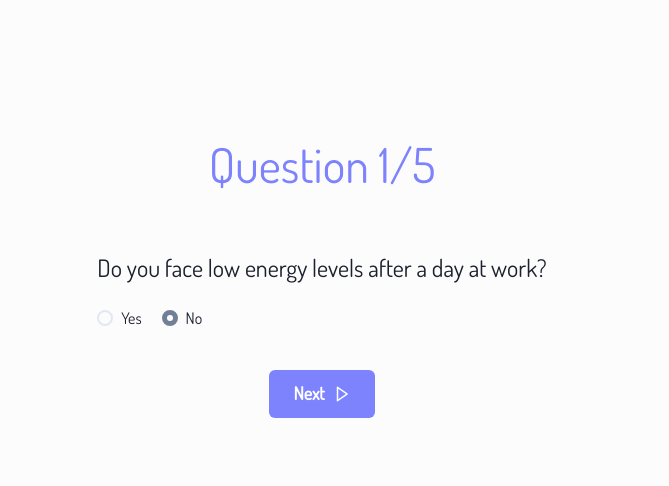
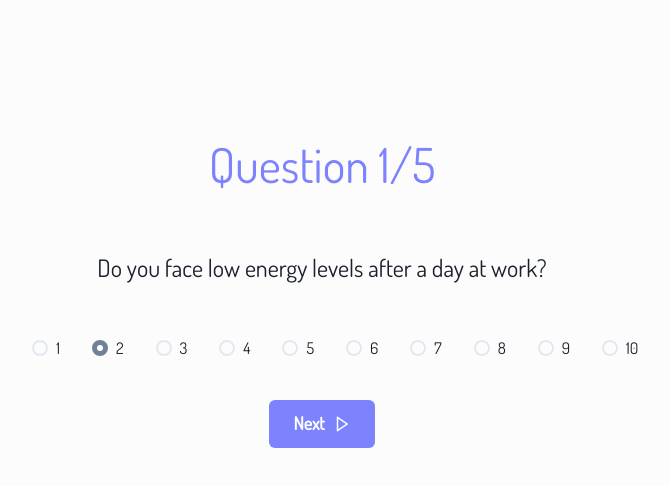
Before and after one commit to Saurabh7120/ssw555smxx2021Fall, a Next.js app in the folder cs555-project/: page /questions in a window 1280 px wide. Shown: the top 486 px of the page, without its empty margins (318-987 px from the left). Built offline with nearby package versions, Linux system fonts and the light colour scheme.

Commit message:
new layout for 1-10 questions

```diff
--- a/cs555-project/components/questions/index.js
+++ b/cs555-project/components/questions/index.js
@@ -1,13 +1,14 @@
 import { SlideFade } from '@chakra-ui/react';
 import {BiRightArrow} from 'react-icons/bi'
 import { QuestionLayout } from './questionLayout';
+import { QuestionLayout2 } from './questionLayout2';
 import React from 'react';
 
 
 const Questions = () => {
     return (
         <SlideFade in={true} offsetY='50px'>
-            <QuestionLayout questionNumber={1} question="Do you face low energy levels after a day at work?" handleNext={answer => console.log(answer)}/>
+            <QuestionLayout2 questionNumber={1} question="Do you face low energy levels after a day at work?" handleNext={answer => console.log(answer)}/>
         </SlideFade>
     );
 };
--- /dev/null
+++ b/cs555-project/components/questions/questionLayout2.js
@@ -0,0 +1,63 @@
+import { Container, Text,Spacer,Stack,Button, Radio, RadioGroup  } from '@chakra-ui/react';
+import {BiRightArrow} from 'react-icons/bi'
+import React,{useState} from 'react';
+
+
+const QuestionLayout2 = ({questionNumber,question,handleNext}) => {
+
+    const [answer, setAnswer] = useState(2);
+
+    return (
+        <Container alignItems='center' pt='10%' pb='10%' textAlign='center'>
+            <Text mb='50px' fontSize='5xl' color='brand.900'>Question {questionNumber}/5</Text>
+            <Text mb='20px' fontSize='2xl' >{question}</Text>
+            <Spacer/>
+            <RadioGroup value={answer} onChange={value => setAnswer(parseInt(value))} mb='40px' pr='40px' marginTop = "50px"
+            marginLeft = "-50px">
+                <Stack spacing={8} direction="row">
+                    {/* <Radio colorScheme="gray" value={1}>
+                    Yes
+                    </Radio>
+                    <Radio colorScheme="gray" value={2}>
+                    No
+                    </Radio> */}
+                    <Radio colorScheme="gray" value={1}>
+                    1
+                    </Radio>
+                    <Radio colorScheme="gray" value={2}>
+                    2
+                    </Radio>
+                    <Radio colorScheme="gray" value={3}>
+                    3
+                    </Radio>
+                    <Radio colorScheme="gray" value={4}>
+                    4
+                    </Radio>
+                    <Radio colorScheme="gray" value={5}>
+                    5
+                    </Radio>
+                    <Radio colorScheme="gray" value={6}>
+                    6
+                    </Radio>
+                    <Radio colorScheme="gray" value={7}>
+                    7
+                    </Radio>
+                    <Radio colorScheme="gray" value={8}>
+                    8
+                    </Radio>
+                    <Radio colorScheme="gray" value={9}>
+                    9
+                    </Radio>
+                    <Radio colorScheme="gray" value={10}>
+                    10
+                    </Radio>
+                </Stack>
+            </RadioGroup>
+            <Button rightIcon={<BiRightArrow/>} bg='brand.900' size='lg' onClick={() => handleNext(answer)}>
+                Next
+            </Button>
+        </Container>
+    );
+};
+
+export  {QuestionLayout2};
```
